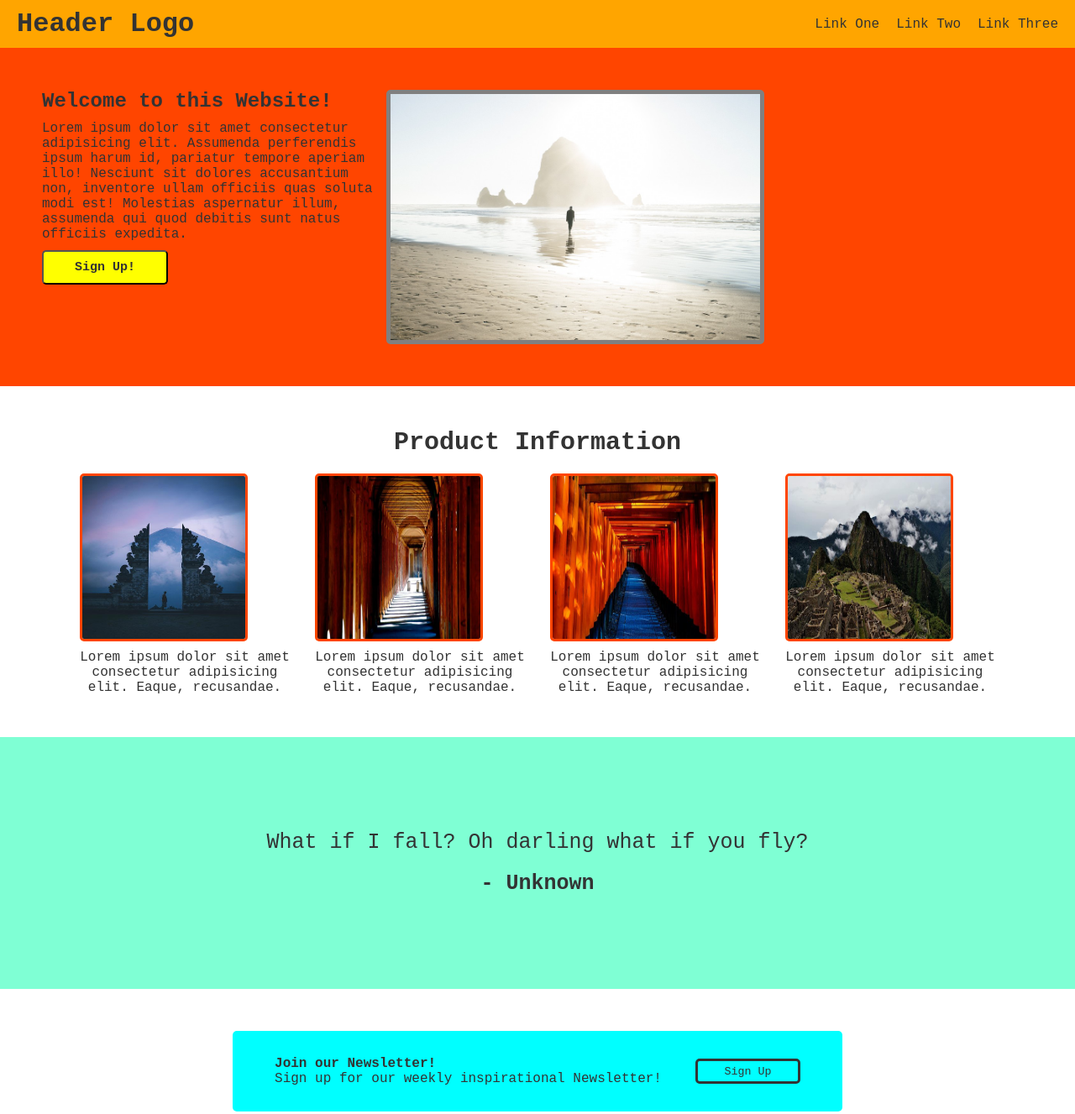
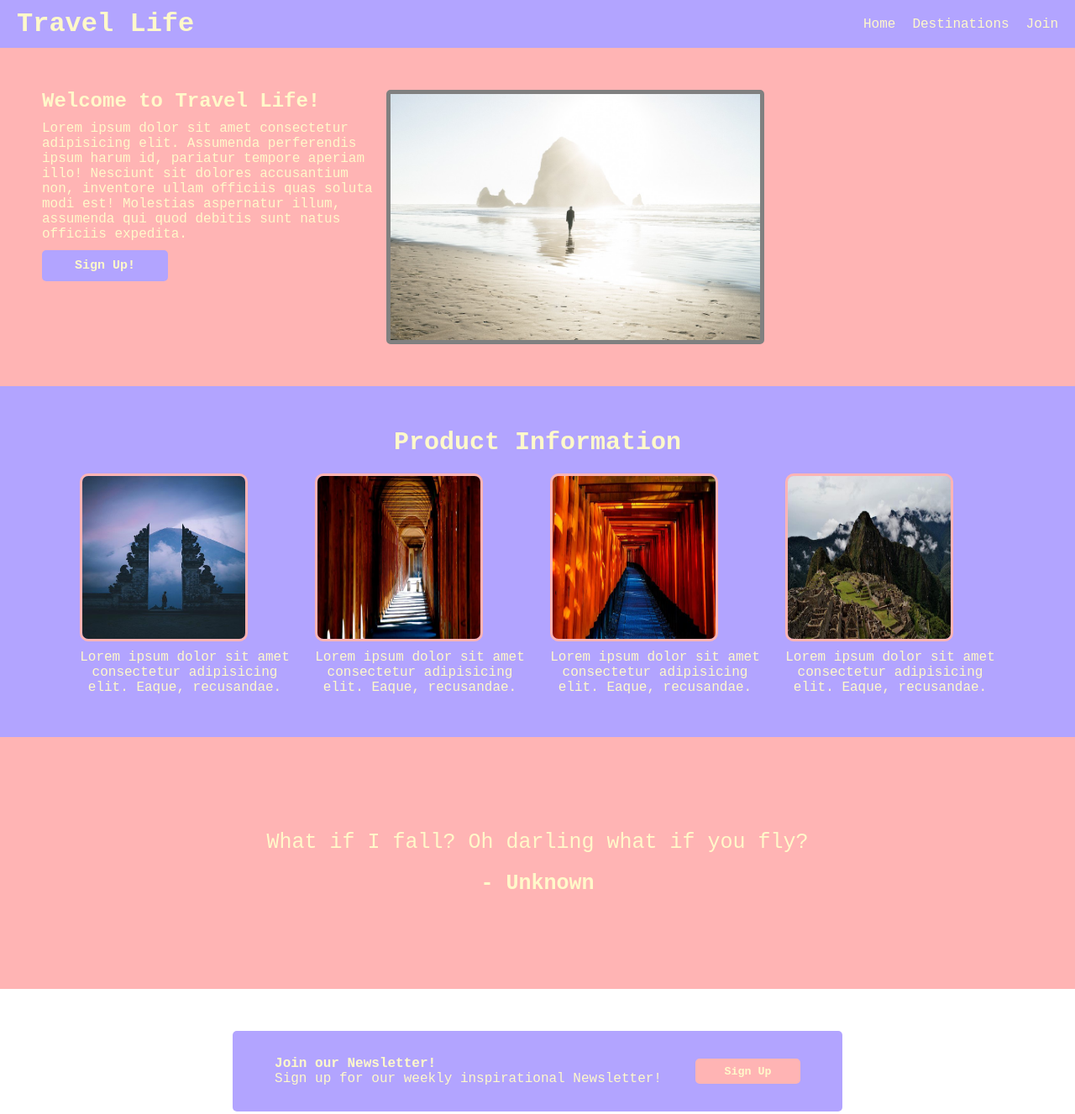
Before and after one commit to CTHall05/odin-project-landingpage, a plain HTML site: page index.html in a window 1280 px wide. Shown: the top 1327 px of the page at 84% size. Drawn offline with Linux system fonts and the light colour scheme.

Commit message:
Toying with color palletes

```diff
--- a/css/style.css
+++ b/css/style.css
@@ -3,7 +3,7 @@
     padding: 0;
     box-sizing: border-box;
     font-family: 'Courier New', Courier, monospace;
-    color: #333;
+    color: #FFF9CA;
 }
 
 /* Global Rules */
@@ -22,7 +22,7 @@ li {
     justify-content: space-between;
     align-items: center;
     padding: 10px 20px;
-    background-color: orange;
+    background-color: #B2A4FF;
 }
 
 .header-links {
@@ -39,7 +39,7 @@ li {
     display: flex;
     gap: 10px;
     flex: 1;
-    background-color: orangered;
+    background-color: #FFB4B4;
 }
 
 .call-to-action {
@@ -58,8 +58,8 @@ li {
     width: 150px;
     font-size: 15px;
     font-weight: bold;
-    background-color: yellow;
-    color: #333;
+    background-color: #B2A4FF;
+    border: none;
 }
 
 .main-image {
@@ -79,6 +79,7 @@ li {
     flex-direction: column;
     padding: 50px;
     gap: 20px;
+    background-color: #B2A4FF;
 }
 
 .information-content h2 {
@@ -105,8 +106,8 @@ li {
 .product-image-descr img {
     height: 200px;
     width: 200px;
-    border-radius: 5px;
-    border: solid orangered;
+    border-radius: 10px;
+    border: solid #FFB4B4;
 }
 
 /* Quote Section */
@@ -118,7 +119,7 @@ li {
     align-items: center;
     gap: 20px;
     margin-top: 0px;
-    background-color: aquamarine;
+    background-color: #FFB4B4;
     height: 300px;
     font-size: 25px;
 }
@@ -133,7 +134,7 @@ li {
 }
 
 .sign-up-div {
-    background-color: aqua;
+    background-color: #B2A4FF;
     border-radius: 5px;
     padding: 30px 50px;
     display: flex;
@@ -145,8 +146,9 @@ li {
     width: 125px;
     height: 30px;
     border-radius: 5px;
-    background-color: aqua;
-    border: solid 3px #333;
+    background-color: #FFB4B4;
+    border: solid 3px #FFB4B4;
+    font-weight: bolder;
 }
 
 /* ============= */
@@ -156,7 +158,9 @@ li {
 footer {
     text-align: center;
     padding: 30px;
-    background-color: aqua;
+    background-color: #FFDEB4;
+    color: #B2A4FF;
+    font-weight: bolder;
 }
 
 /* ============= */
--- a/index.html
+++ b/index.html
@@ -9,16 +9,16 @@
 </head>
 <body>
     <div class="header">
-        <h1>Header Logo</h1>
+        <h1>Travel Life</h1>
         <ul class="header-links">
-            <li>Link One</li>
-            <li>Link Two</li>
-            <li>Link Three</li>
+            <li>Home</li>
+            <li>Destinations</li>
+            <li>Join</li>
         </ul>
     </div>
     <div class="action-content">
         <div class="call-to-action">
-            <h2>Welcome to this Website!</h2>
+            <h2>Welcome to Travel Life!</h2>
             <p>Lorem ipsum dolor sit amet consectetur adipisicing elit. Assumenda perferendis ipsum harum id, pariatur tempore aperiam illo! Nesciunt sit dolores accusantium non, inventore ullam officiis quas soluta modi est! Molestias aspernatur illum, assumenda qui quod debitis sunt natus officiis expedita.</p>
             <button class="sign-up">Sign Up!</button>
         </div>
```
